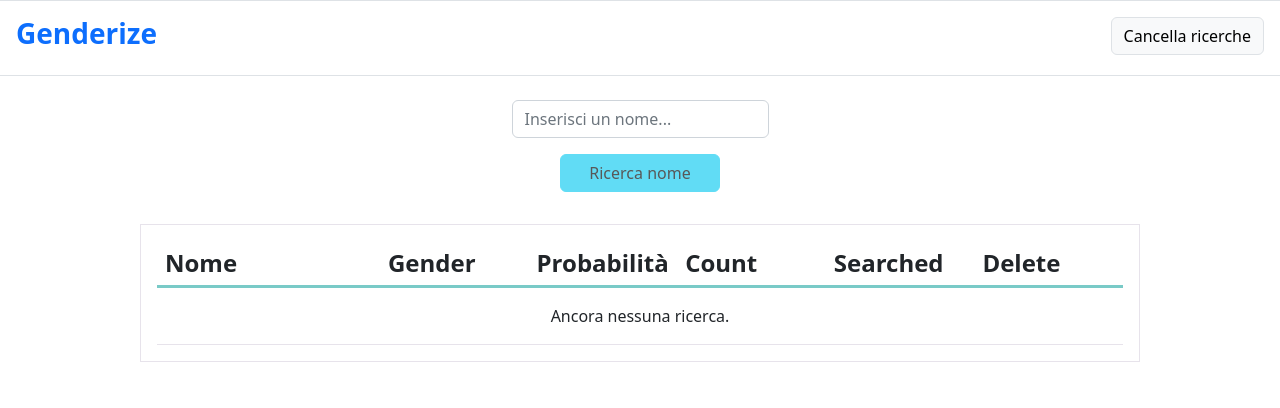
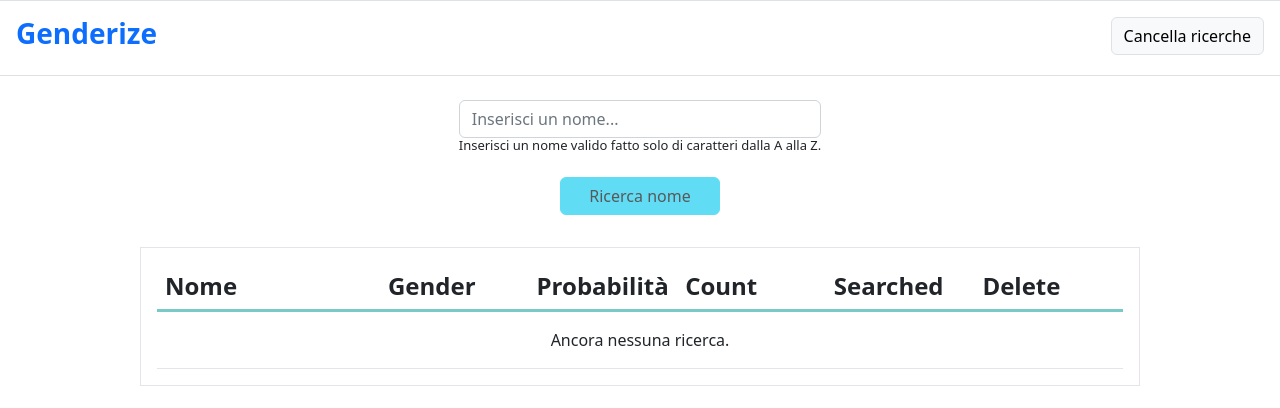
Before and after one commit to asulaj/challengedh, an Angular app in the folder Challenges/Challenge2/genderize/: page / in a window 1280 px wide. Shown: the top 408 px of the page. Built offline with nearby package versions, Linux system fonts and the light colour scheme.

Commit message:
fatto form

```diff
--- a/Challenges/Challenge2/genderize/src/app/search/form/form.component.css
+++ b/Challenges/Challenge2/genderize/src/app/search/form/form.component.css
@@ -1,3 +1,6 @@
 button{
         width:10rem;
 }
+h6{
+        font-size:13px;
+}
--- a/Challenges/Challenge2/genderize/src/app/search/form/form.component.html
+++ b/Challenges/Challenge2/genderize/src/app/search/form/form.component.html
@@ -3,6 +3,7 @@
     <div class="form-group text-center">
       <input type="text" class="form-control" name="name" id="exampleInputEmail1" aria-describedby="emailHelp"
         placeholder="Inserisci un nome..." pattern="[a-zA-Z]+" required ngModel #name="ngModel">
+    <ng-template [ngIf]="f.invalid"><h6>Inserisci un nome valido fatto solo di caratteri dalla A alla Z.</h6></ng-template>
     </div>
     <button type="submit" [disabled]="f.invalid" class="btn btn-info mt-3">Ricerca nome</button>
   </form>
--- a/Challenges/Challenge2/genderize/src/app/search/table-list/table-list.component.css
+++ b/Challenges/Challenge2/genderize/src/app/search/table-list/table-list.component.css
@@ -42,6 +42,7 @@
 /* ELEMENT NO ACTIVIY STARTS */
   .container-txt-no-search{
     display: flex;
+
     justify-content: center;
     align-items: center;
     padding: 1rem 0;
@@ -65,6 +66,7 @@
 /*classes for under over percentage*/
 .under40{
   background-color: red;;
+  color: white;
 }
 .between40-70{
 background-color: yellow;
@@ -72,4 +74,5 @@ background-color: yellow;
 
 .over70{
   background-color: green;
+  color: white;
 }
--- a/Challenges/Challenge2/genderize/src/app/search/table-list/table-list.component.html
+++ b/Challenges/Challenge2/genderize/src/app/search/table-list/table-list.component.html
@@ -32,7 +32,7 @@
 
             <ng-container *ngIf="searchList.length > 0">
             <ng-container *ngFor="let search of searchList">
-              <div [ngClass]="colorClass(search)" class="m-2" >
+              <div [ngClass]="colorClass(search)" class="m-2 d-flex justify-content-between" >
                     <div  class="td  td-name">
                             <p class="txt txt-name"><span>{{search.name | titlecase}}</span></p>
                     </div>
```
